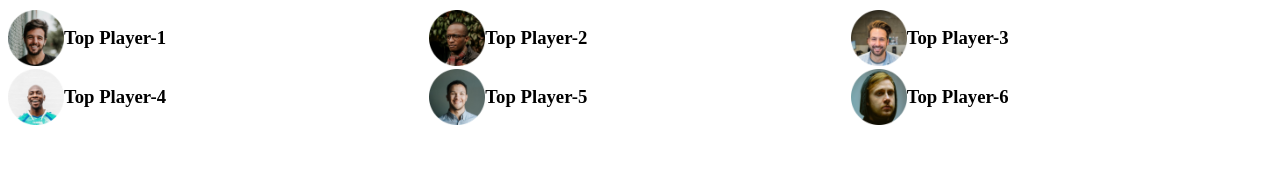
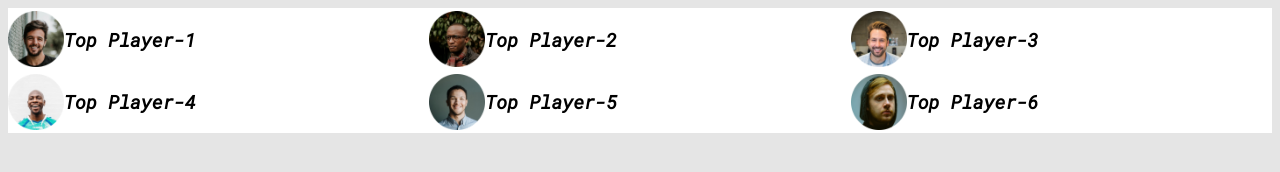
Before and after one commit to this-is-emon/leader-board-css3, a plain HTML site: page index.html in a window 1280 px wide. Drawn offline with Linux system fonts and the light colour scheme.

Commit message:
changing fonts and bg-color

```diff
--- a/index.html
+++ b/index.html
@@ -16,8 +16,8 @@
     <!-- header ends -->
     <main>
         <!-- Top players and Top blogs -->
-        <section>
-            <div class="top-players">
+        <section class="container">
+            <div class="top-players ">
                 <div class="players">
                     <div class="player">
                         <img src="images/players/player-1.png" alt="">
--- a/styles/style.css
+++ b/styles/style.css
@@ -1,3 +1,16 @@
+/* Fonts */
+@import url('https://fonts.googleapis.com/css2?family=Poppins:wght@500&family=Raleway&family=Roboto+Mono:ital@1&display=swap');
+
+/* common styles and utilities */
+body{
+    font-family: 'Poppins', sans-serif;
+    font-family: 'Raleway', sans-serif;
+    font-family: 'Roboto Mono', monospace;
+    background-color:  #E5E5E5;
+}
+.container{
+    background-color: #FFFFFF;
+}
 /* Top players styles */
 .players{
     display: grid;
```
